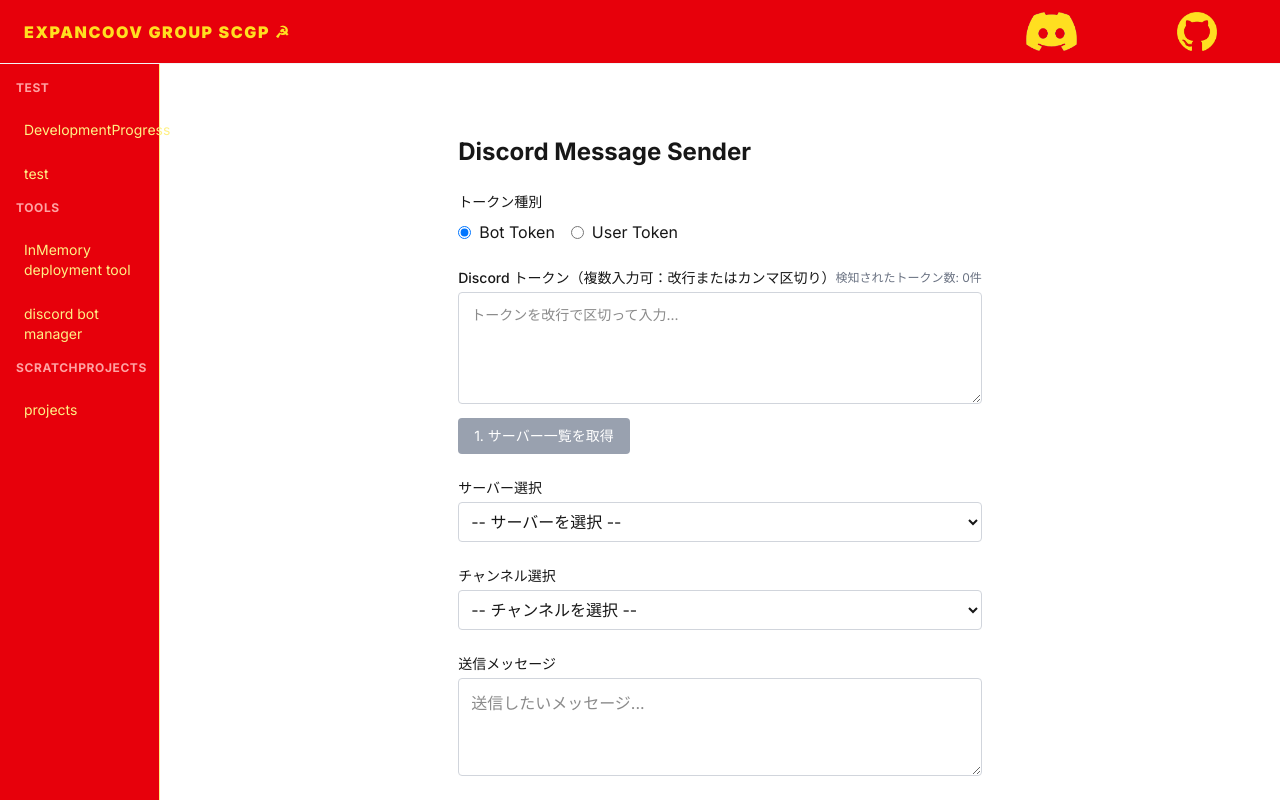
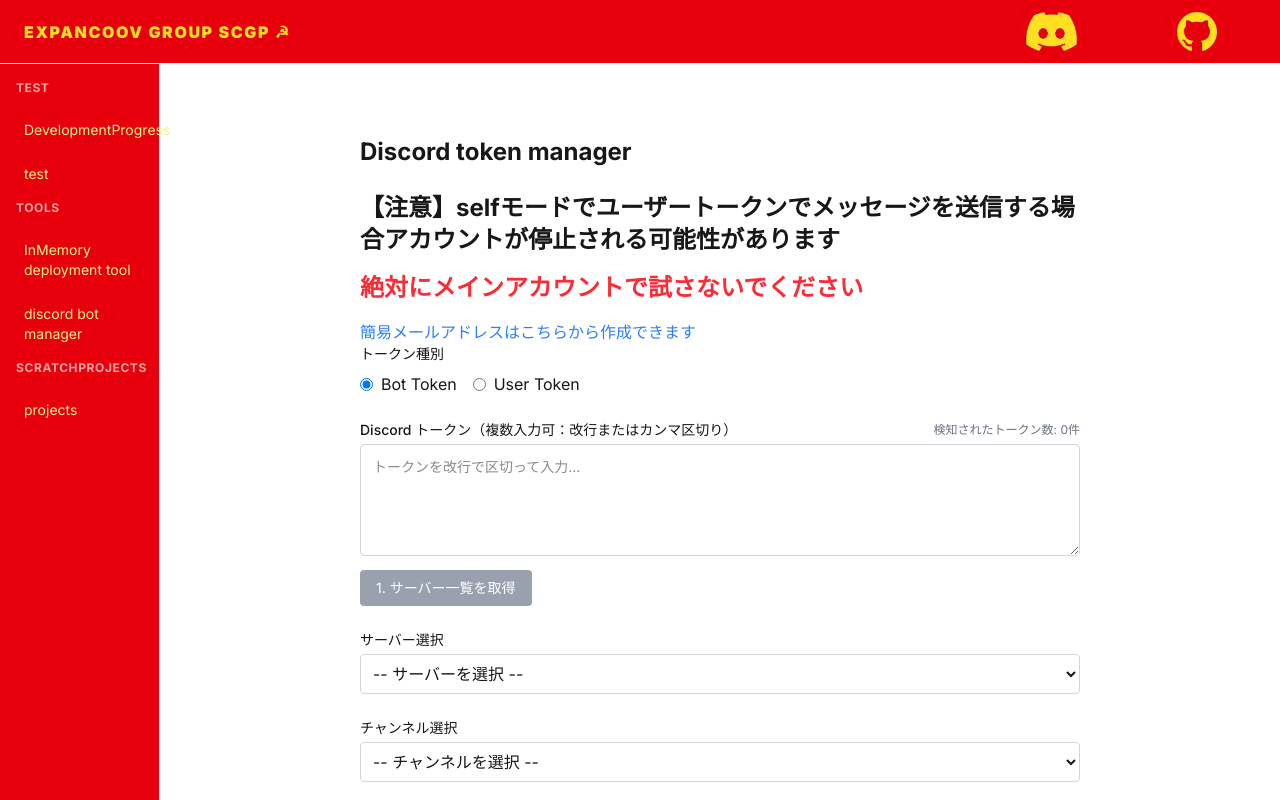
Before and after one commit to kousei085875900/scgp, a Next.js app: page /dcbotmanager in a window 1280 px wide. Shown: the top 800 px of the page. Built offline with nearby package versions, Linux system fonts and the light colour scheme.

Commit message:
Update page.tsx

```diff
--- a/app/dcbotmanager/page.tsx
+++ b/app/dcbotmanager/page.tsx
@@ -187,7 +187,23 @@ export default function Home() {
 
   return (
     <main className="max-w-3xl mx-auto p-6 font-sans">
-      <h1 className="text-2xl font-bold mb-6">Discord Message Sender</h1>
+
+      <h1 className="text-2xl font-bold mb-6">
+        Discord token manager
+      </h1>
+
+<h1 className="text-2xl font-bold mb-4">
+        【注意】selfモードでユーザートークンでメッセージを送信する場合アカウントが停止される可能性があります
+      </h1>
+
+      <h1 className="text-2xl font-bold text-red-500 mb-4">
+        絶対にメインアカウントで試さないでください
+      </h1>
+
+      <a href="https://mail.scgp.jp/" target="_blank" rel="noopener noreferrer"className="text-blue-500 hover:underline">
+  　　　　簡易メールアドレスはこちらから作成できます
+　　　　</a>
+
 
       <div className="space-y-6">
         {/* トークン種別選択 */}
```
